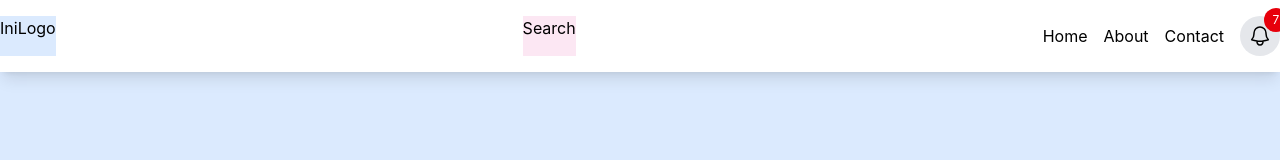
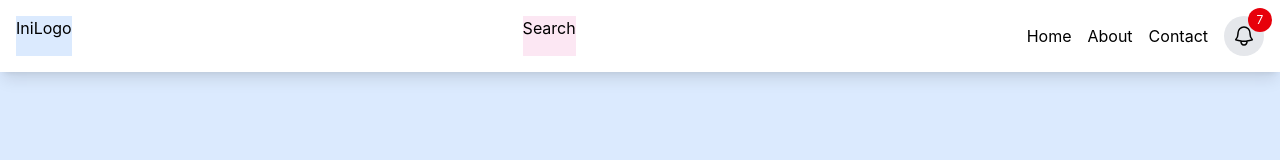
Before and after one commit to cyberfly/learn-tailwind, a website built with Vite: page day2-header.html in a window 1280 px wide. Built offline with nearby package versions, Linux system fonts and the light colour scheme.

Commit message:
feat: add padding left right to header container

```diff
--- a/day2-header.html
+++ b/day2-header.html
@@ -15,7 +15,7 @@
   <div class="bg-blue-100 min-h-screen">
 
     <header class="bg-white shadow-lg ">
-      <div class="py-4 flex justify-between max-w-7xl mx-auto">
+      <div class="py-4 flex justify-between max-w-7xl mx-auto px-4">
 
         <!-- kotak logo -->
         <div class="bg-blue-100">
```
